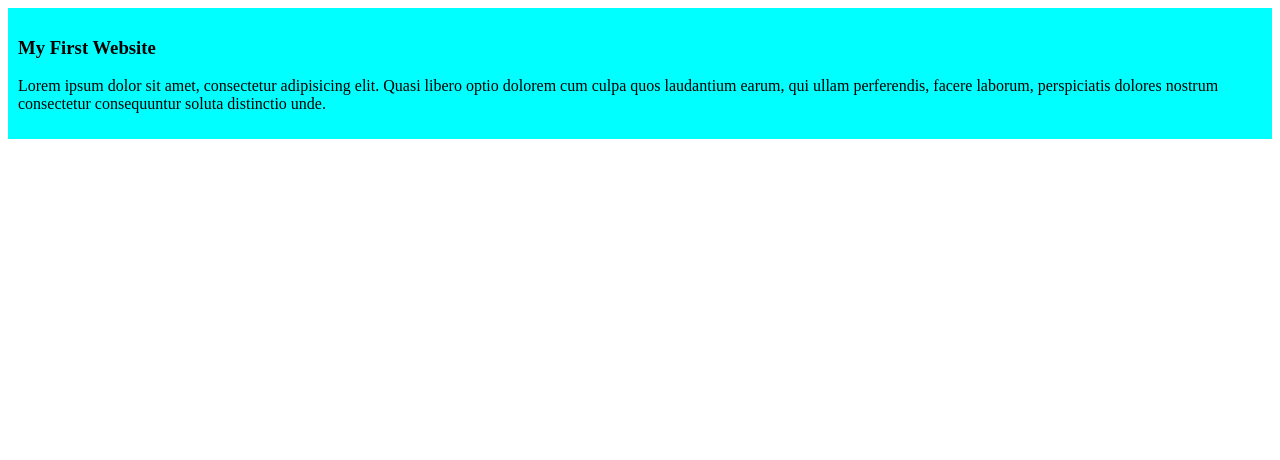
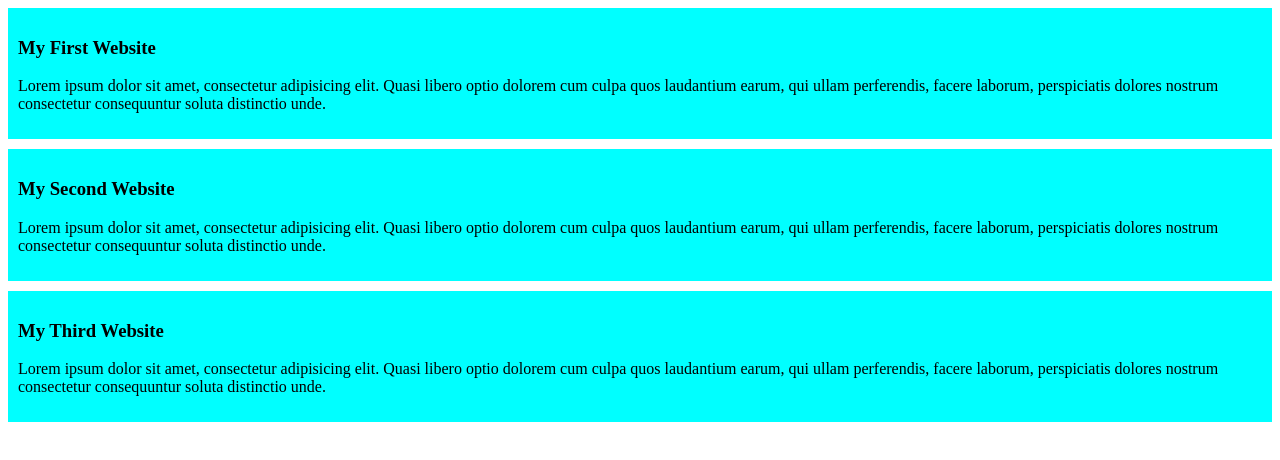
Before and after one commit to Tasfin-Tanveer/my-simple-website, a plain HTML site: page index.html in a window 1280 px wide. Drawn offline with Linux system fonts and the light colour scheme.

Commit message:
2nd & 3rd blog

```diff
--- a/Style/Blog.css
+++ b/Style/Blog.css
@@ -1,2 +1,3 @@
 div{background-color: aqua;
-padding: 10px;}
+padding: 10px;
+margin-bottom: 10px;}
--- a/index.html
+++ b/index.html
@@ -11,5 +11,13 @@
         <h3>My First Website</h3>
         <P>Lorem ipsum dolor sit amet, consectetur adipisicing elit. Quasi libero optio dolorem cum culpa quos laudantium earum, qui ullam perferendis, facere laborum, perspiciatis dolores nostrum consectetur consequuntur soluta distinctio unde.</P>
     </div>
+    <div>
+        <h3>My Second Website</h3>
+        <P>Lorem ipsum dolor sit amet, consectetur adipisicing elit. Quasi libero optio dolorem cum culpa quos laudantium earum, qui ullam perferendis, facere laborum, perspiciatis dolores nostrum consectetur consequuntur soluta distinctio unde.</P>
+    </div>
+    <div>
+        <h3>My Third Website</h3>
+        <P>Lorem ipsum dolor sit amet, consectetur adipisicing elit. Quasi libero optio dolorem cum culpa quos laudantium earum, qui ullam perferendis, facere laborum, perspiciatis dolores nostrum consectetur consequuntur soluta distinctio unde.</P>
+    </div>
 </body>
 </html>
```
